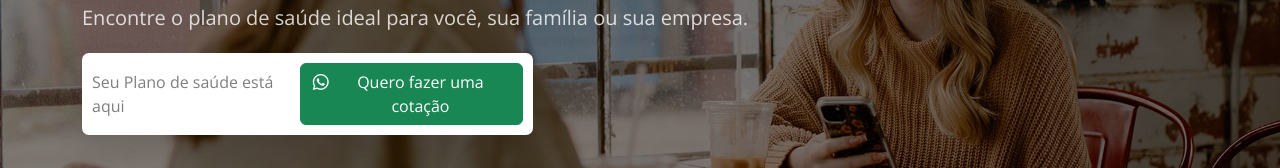
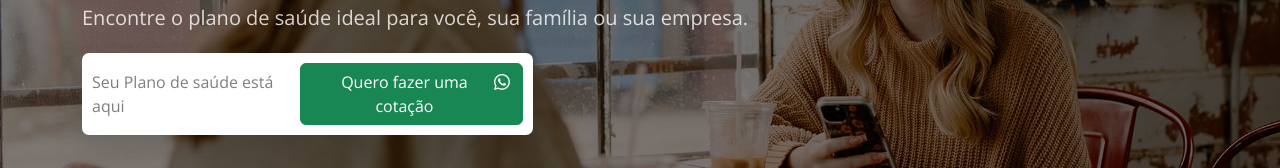
Before and after one commit to Jpcampos123/UnisegPage, a plain HTML site: page index.html in a window 1280 px wide. Shown: the part 399-567 px from the top of the page. Drawn offline with nearby package versions, Linux system fonts and the light colour scheme.

```diff
--- a/index.html
+++ b/index.html
@@ -129,8 +129,8 @@
 
               <span class="text-black opacity-50">Seu Plano de saúde está aqui</span>
               <a href="https://api.whatsapp.com/send?phone=556599515219&text=Solicito%20um%20plano%20de%20sa%C3%BAde%F0%9F%92%9A%20"
-                class=" btn btn-success  d-flex "><i class="bi bi-whatsapp"></i><span
-                  style="margin-left: 2px;">Quero fazer uma cotação</span></a>
+                class=" btn btn-success  d-flex "><span
+                  style="margin-left: 2px;">Quero fazer uma cotação</span><i class="bi bi-whatsapp"></i></a>
             </form>
           </div>
         </div>
```
